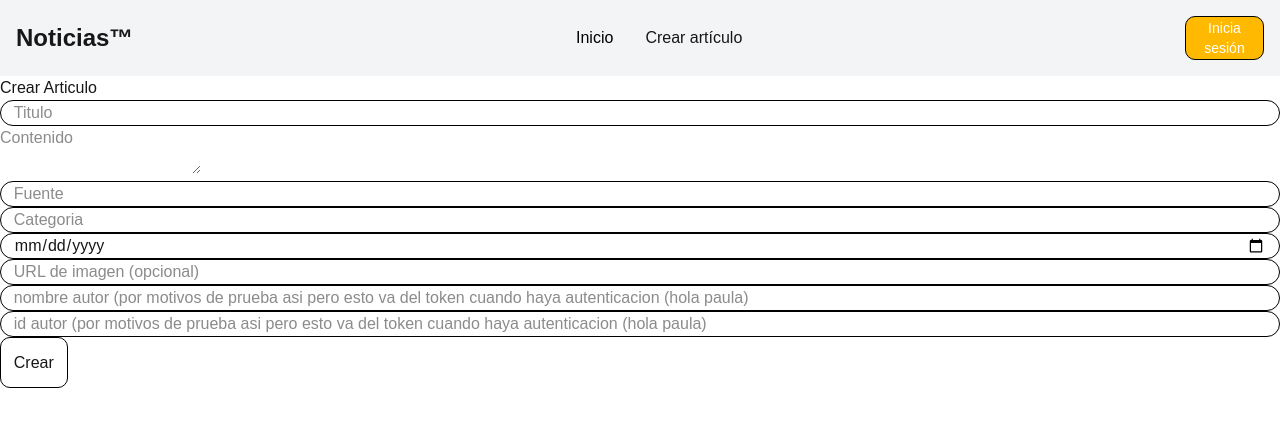
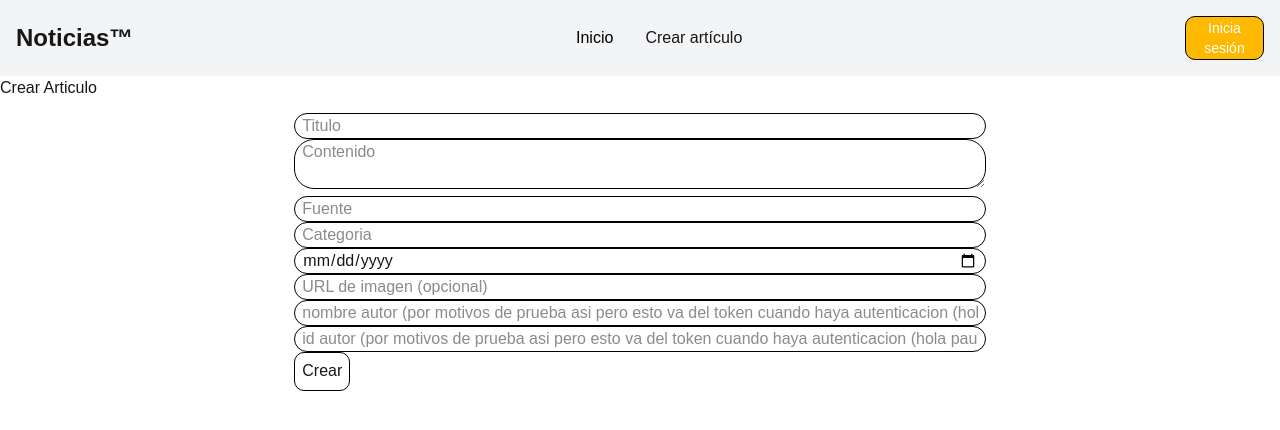
Before and after one commit to Luna-Hazuki2006/laboratorio-reactjs, a Next.js app: page /article/create in a window 1280 px wide. Shown: the top 430 px of the page. Built offline with nearby package versions, Linux system fonts and the light colour scheme.

Commit message:
Con el textarea mas bonito

```diff
--- a/src/app/(views)/article/create/page.tsx
+++ b/src/app/(views)/article/create/page.tsx
@@ -61,7 +61,8 @@ export default function CreateArticlePage() {
     <div>
       <h1>Crear Articulo</h1>
       {message && <p>{message}</p>}
-      <form onSubmit={handleSubmit}>
+      <div className='formulario'>
+        <form onSubmit={handleSubmit}>
         <input name="title" placeholder="Titulo" value={form.title} onChange={handleChange} required />
         <textarea name="content" placeholder="Contenido" value={form.content} onChange={handleChange} required />
         <input name="source" placeholder="Fuente" value={form.source} onChange={handleChange} required />
@@ -72,6 +73,7 @@ export default function CreateArticlePage() {
         <input name="idPublisher" placeholder="id autor (por motivos de prueba asi pero esto va del token cuando haya autenticacion (hola paula)" value={form.idPublisher} onChange={handleChange} required />
         <button type="submit">Crear</button>
       </form>
+      </div>
     </div>
   );
 }
--- a/src/styles/globals.css
+++ b/src/styles/globals.css
@@ -25,7 +25,7 @@ body {
     font-family: Arial, Helvetica, sans-serif;
 }
 
-input {
+input, textarea {
     width: 100%;
     border: 1px solid black;
     border-radius: 20px;
```
